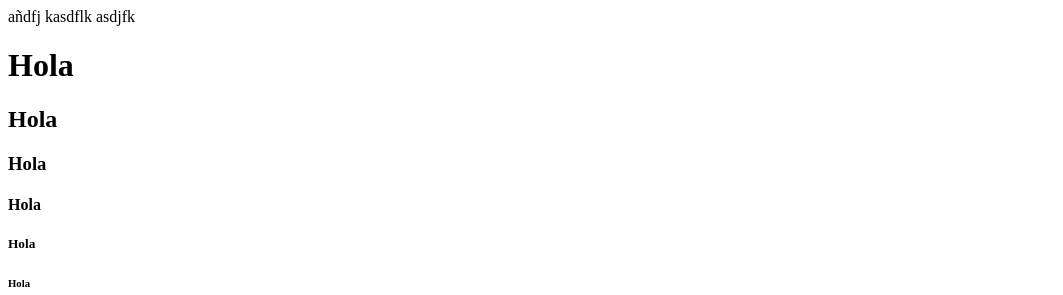
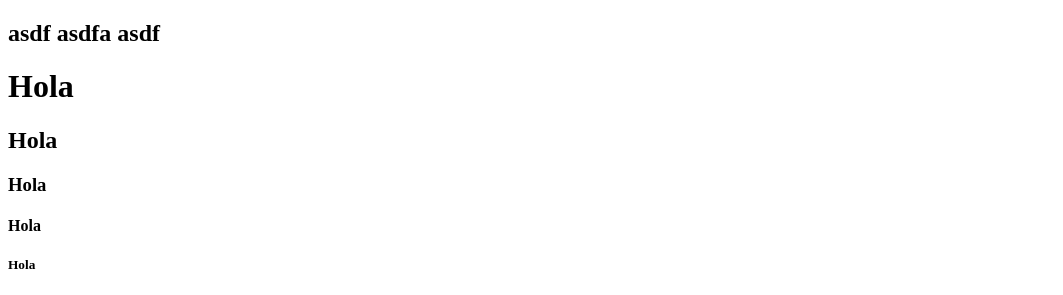
Before and after one commit to EffrenAnthony/netflix-template, a plain HTML site: page index.html in a window 1280 px wide. Shown: the top 295 px of the page, without its empty margins (0-1063 px from the left). Drawn offline with Linux system fonts and the light colour scheme.

Commit message:
live server

```diff
--- a/index.html
+++ b/index.html
@@ -7,9 +7,7 @@
   <title>Document</title>
 </head>
 <body>
-  añdfj
-  kasdflk
-  asdjfk
+  <h2>asdf asdfa asdf</h2>
   <div>
     <h1 class="clase__titulo" id="primer__h1">Hola</h1>
     <h2 class="clase__titulo" id="primer__h2_otro">Hola</h3>
```
